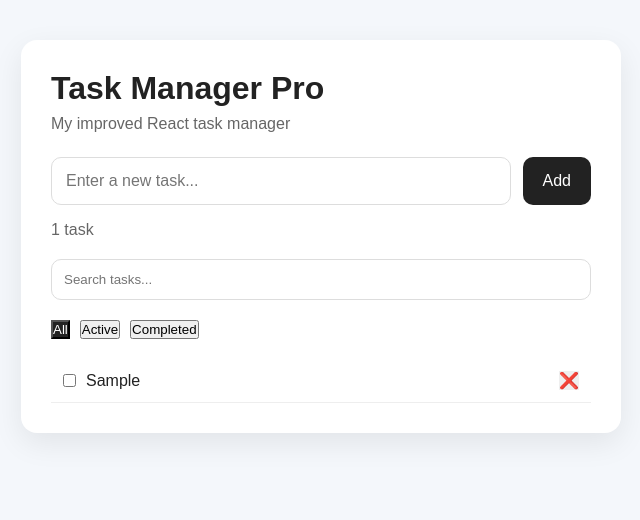
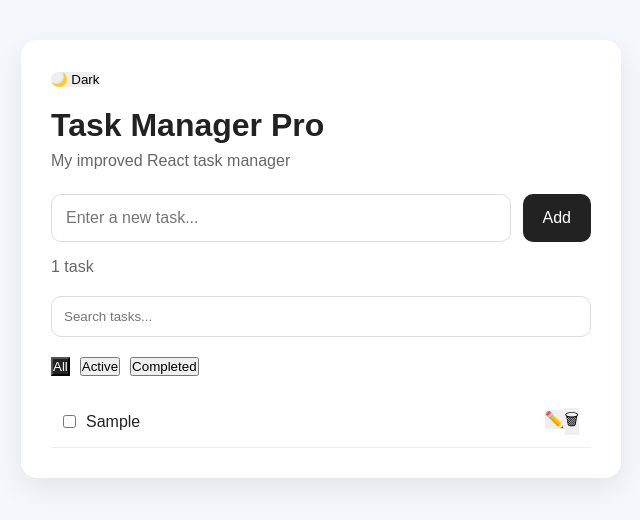
Before and after one commit to kocevanatalia/task-manager-pro, a React (Vite) app: page / in a window 1280 px wide. Both pictures are taken after typing "Sample" into the empty fields and a click on the button "Add". Shown: the top 520 px of the page, without its empty margins (319-959 px from the left). Built offline with nearby package versions, Linux system fonts and the light colour scheme.

Commit message:
Added Dark Mode and Edit feature

```diff
--- a/src/App.jsx
+++ b/src/App.jsx
@@ -1,9 +1,22 @@
 import { useState, useEffect } from 'react';
 
 function App() {
+  const [editingIndex, setEditingIndex] = useState(null);
+  const [editText, setEditText] = useState('');
+
+  const [darkMode, setDarkMode] = useState(() => {
+    const saved = localStorage.getItem('darkMode');
+    return saved === 'true';
+  });
+
+  useEffect(() => {
+    localStorage.setItem('darkMode', darkMode);
+  }, [darkMode]);
+
   const [search, setSearch] = useState('');
   const [filter, setFilter] = useState('all');
   const [task, setTask] = useState('');
+
   const [tasks, setTasks] = useState(() => {
     const savedTasks = localStorage.getItem('tasks');
     return savedTasks ? JSON.parse(savedTasks) : [];
@@ -27,7 +40,7 @@ function App() {
   };
 
   const toggleComplete = (index) => {
-    const updatedTasks = tasks.map((t,i) => {
+    const updatedTasks = tasks.map((t, i) => {
       if (i === index) {
         return { ...t, completed: !t.completed };
       }
@@ -56,9 +69,42 @@ function App() {
     setTasks(activeTasks);
   };
 
+  const startEditing = (index, currentText) => {
+    setEditingIndex(index);
+    setEditText(currentText);
+  };
+
+  const saveEdit = () => {
+    if (editText.trim() === '') return;
+
+    const updatedTasks = tasks.map((t, i) => {
+      if (i === editingIndex) {
+        return { ...t, text: editText };
+      }
+      return t;
+    });
+
+    setTasks(updatedTasks);
+    setEditingIndex(null);
+    setEditText('');
+  };
+
+  const cancelEdit = () => {
+    setEditingIndex(null);
+    setEditText('');
+  };
+
   return (
-    <div className="app">
+    <div className={darkMode ? 'app dark' : 'app'}>
       <div className="container">
+
+        <button
+          className="dark-toggle"
+          onClick={() => setDarkMode(!darkMode)}
+        >
+          {darkMode ? '☀️ Light' : '🌙 Dark'}
+        </button>
+
         <h1>Task Manager Pro</h1>
         <p className="subtitle">My improved React task manager</p>
 
@@ -72,12 +118,10 @@ function App() {
           <button onClick={handleAddTask}>Add</button>
         </div>
 
-        {/* TASK COUNTER */}
-        <p style={{marginTop: '16px', color: '#666' }}>
+        <p style={{ marginTop: '16px', color: '#666' }}>
           {tasks.length} task{tasks.length !== 1 ? 's' : ''}
         </p>
 
-        {/*SEARCH */}
         <input
           className="search-input"
           type="text"
@@ -86,20 +130,25 @@ function App() {
           onChange={(e) => setSearch(e.target.value)}
         />
 
-        {/* FILTERS*/}
         <div className="filters">
-          <button className={filter === 'all' ? 'active-filter' : ''}
-            onClick={() => setFilter('all')}>
+          <button
+            className={filter === 'all' ? 'active-filter' : ''}
+            onClick={() => setFilter('all')}
+          >
             All
           </button>
 
           <button
             className={filter === 'active' ? 'active-filter' : ''}
-            onClick={() => setFilter('active')}>
+            onClick={() => setFilter('active')}
+          >
             Active
           </button>
-          <button className={filter === 'completed' ? 'active-filter' : ''}
-            onClick={() => setFilter('completed')}>
+
+          <button
+            className={filter === 'completed' ? 'active-filter' : ''}
+            onClick={() => setFilter('completed')}
+          >
             Completed
           </button>
         </div>
@@ -110,14 +159,13 @@ function App() {
           </button>
         )}
 
-        {/* TASK LIST*/}
         {tasks.length === 0 ? (
           <p style={{ marginTop: '20px', color: '#999' }}>
             No tasks yet. Add one above 👆
           </p>
         ) : (
-          <ul style={{ marginTop: '20px', listStyle: 'none', padding: 0}}>
-            {filteredTasks.map((t,index) => (
+          <ul style={{ marginTop: '20px', listStyle: 'none', padding: 0 }}>
+            {filteredTasks.map((t, index) => (
               <li key={index} className="task-item">
 
                 <div className="left">
@@ -127,12 +175,36 @@ function App() {
                     onChange={() => toggleComplete(index)}
                   />
 
+                  {editingIndex === index ? (
+                    <input
+                      value={editText}
+                      onChange={(e) => setEditText(e.target.value)}
+                      onKeyDown={(e) => {
+                        if (e.key === 'Enter') saveEdit();
+                      }}
+                      autoFocus
+                    />
+                  ) : (
                     <span className={t.completed ? 'completed' : ''}>
                       {t.text}
                     </span>
+                  )}
                 </div>
 
-                <button onClick={() => handleDelete(index)}>❌</button>
+                <div>
+                  {editingIndex === index ? (
+                    <>
+                      <button onClick={saveEdit}>💾</button>
+                      <button onClick={cancelEdit}>❌</button>
+                    </>
+                  ) : (
+                    <>
+                      <button onClick={() => startEditing(index, t.text)}>✏️</button>
+                      <button onClick={() => handleDelete(index)}>🗑</button>
+                    </>
+                  )}
+                </div>
+
               </li>
             ))}
           </ul>
--- a/src/index.css
+++ b/src/index.css
@@ -150,3 +150,50 @@ h1 {
 .task-item:hover {
   background: #fafafa;
 }
+
+.dark {
+  background-color: #121212;
+  color: white;
+}
+
+.dark .container {
+  background: #1e1e1e;
+}
+
+.dark input {
+  background: #2a2a2a;
+  color: white;
+  border: 1px solid #444;
+}
+
+.dark .search-input {
+  background: #2a2a2a;
+  color: white;
+}
+
+.dark button {
+  color: white;
+}
+
+.dark .task-item:hover {
+  background: #2a2a2a;
+}
+
+.dark .active-filter {
+  background: white !important;
+  color: black;
+}
+
+.dark-toggle {
+  margin-bottom: 20px;
+  border: none;
+  background: #eee;
+  padding: 8x 12px;
+  border-radius: 8px;
+  cursor: pointer;
+}
+
+.dark .dark-toggle {
+  background: #333;
+  color: white;
+}
```
Lines whose indentation alone changed are shown as unchanged.
